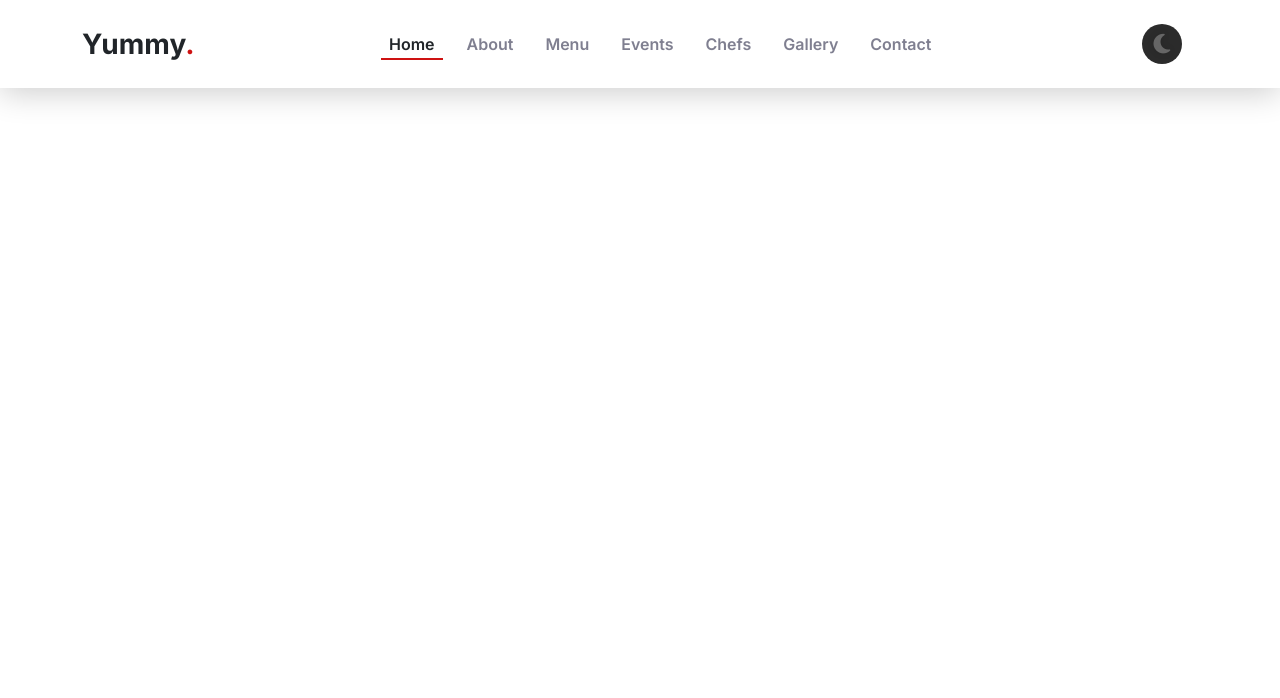
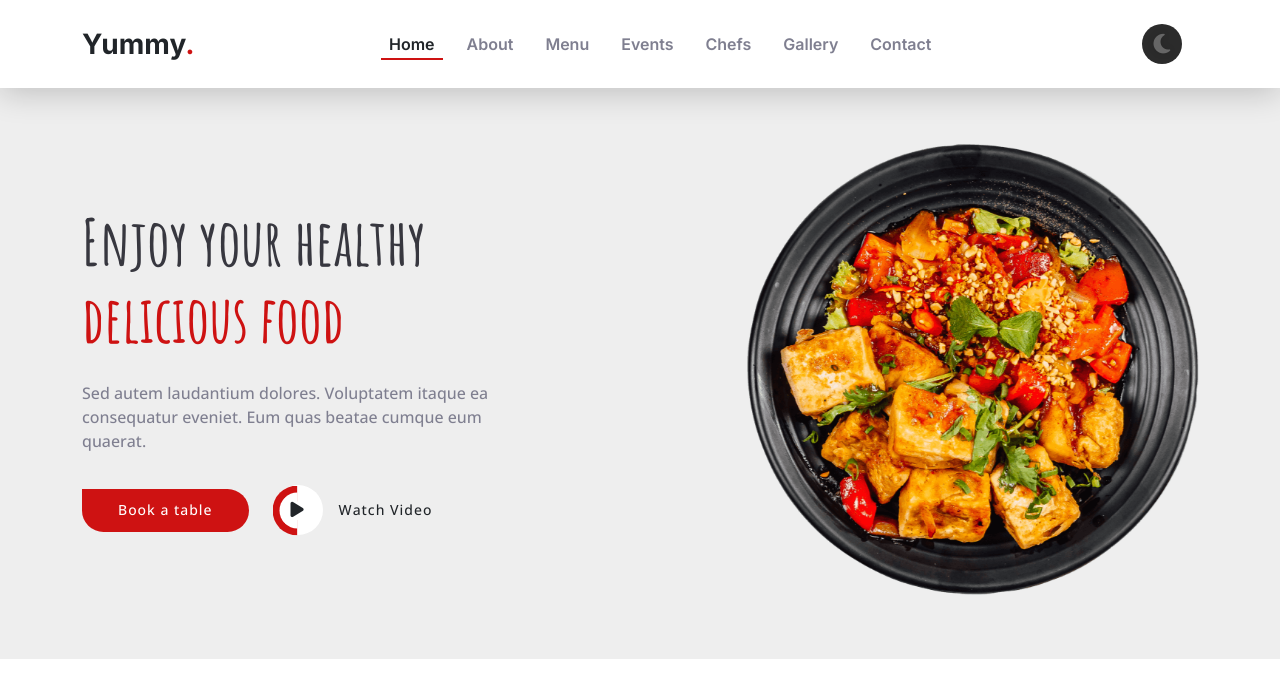
Before and after one commit to Mariam-Zeid/Yummy, a plain HTML site: page index.html in a window 1280 px wide. Drawn offline with nearby package versions, Linux system fonts and the light colour scheme.

Commit message:
Adding hero section

```diff
--- a/assets/css/all.css
+++ b/assets/css/all.css
@@ -1,4 +1,5 @@
 @import url(./variables.css);
 @import url(./base.css);
 @import url(./style.css);
+@import url(./animate.css);
 @import url(./queries.css);
--- /dev/null
+++ b/assets/css/animate.css
@@ -0,0 +1,3 @@
+#hero .animate__delay-2s {
+  animation-delay: .3s;
+}
--- a/assets/css/queries.css
+++ b/assets/css/queries.css
@@ -0,0 +1,26 @@
+/* Large desktops and laptops */
+@media (min-width: 1200px) {
+
+}
+
+/* Landscape tablets and medium desktops */
+@media (min-width: 992px) and (max-width: 1199px) {
+
+}
+
+/* Portrait tablets and small desktops */
+@media (min-width: 768px) and (max-width: 991px) {
+
+}
+
+/* Landscape phones and portrait tablets */
+@media (max-width: 767px) {
+  .heading-primary {
+  font-size: 50px;
+}
+}
+
+/* Portrait phones and smaller */
+@media (max-width: 480px) {
+
+}
--- a/assets/css/style.css
+++ b/assets/css/style.css
@@ -1,3 +1,32 @@
+/* ?========================== COMPONENTS ==========================? */
+.sect-bg {
+  background-color: var(--color-light-grey);
+}
+.heading-primary {
+  color: var(--color-secondary);
+  font-family: var(--font-primary);
+  font-size: 64px;
+  font-weight: 600;
+}
+.paragraph {
+  color: var(--color-tertiary);
+  font-family: var(--font-default);
+  font-weight: 500;
+  line-height: 1.5;
+}
+.main-btn {
+  font-weight: 500;
+  font-size: 0.875rem;
+  letter-spacing: 1px;
+  display: inline-block;
+  padding: 0.9rem 2.25rem;
+  border-radius: 0 100vh 100vh;
+  transition: 0.5s;
+  color: #fff;
+  background: var(--color-primary);
+  text-decoration: none;
+}
+
 /* ?========================== HEADER ==========================? */
 .header {
   background-color: var(--color-light);
@@ -129,3 +158,44 @@
   transition-delay: 0.8s;
   transform: scale(1) rotate(360deg);
 }
+
+/* ?========================== HERO SECTION ==========================? */
+#hero {
+  padding-top: 9rem;
+  padding-bottom: 4rem;
+}
+#hero .sub-heading-primary {
+  color: var(--color-primary);
+}
+#hero .video-btn {
+  font-weight: 500;
+  font-size: 0.875rem;
+  letter-spacing: 1px;
+  display: inline-block;
+  border-radius: 0 100vh 100vh;
+  transition: 0.5s;
+  color: var(--color-default);
+  text-decoration: none;
+}
+#hero .video-icon-wrapper {
+  width: 50px;
+  height: 50px;
+  background-color: var(--color-light);
+  border-radius: 50%;
+  position: relative;
+}
+
+#hero .video-icon-wrapper::after{
+  content: '';
+  position: absolute;
+  top: 0px;
+  left: 0px;
+  width: 100%;
+  height: 25px;
+
+  border-top-left-radius: 100vh;
+  border-top-right-radius: 100vh;
+  border: 7px solid var(--color-primary);
+  border-bottom: 0;
+  transform: rotate(270deg) translate(-13px,-13px);
+}
--- a/index.html
+++ b/index.html
@@ -22,6 +22,10 @@
   <link href="https://cdn.jsdelivr.net/npm/bootstrap@5.3.3/dist/css/bootstrap.min.css" rel="stylesheet"
     integrity="sha384-QWTKZyjpPEjISv5WaRU9OFeRpok6YctnYmDr5pNlyT2bRjXh0JMhjY6hW+ALEwIH" crossorigin="anonymous">
 
+
+  <!-- ?===================== Animate Style =====================? -->
+  <link rel="stylesheet" href="https://cdnjs.cloudflare.com/ajax/libs/animate.css/4.1.1/animate.min.css" />
+
   <!-- ?===================== CSS Files =====================? -->
   <link rel="stylesheet" href="assets/css/all.css">
 
@@ -32,7 +36,7 @@
 <body>
 
   <!-- ?===================== Header =====================? -->
-  <header class="header">
+  <header class="header position-fixed top-0 w-100">
     <nav class="navbar navbar-expand-lg">
       <div class="container">
         <a class="navbar-brand" href="#">yummy</a>
@@ -50,7 +54,7 @@
           <div class="offcanvas-body">
             <ul class="navbar-nav justify-content-center flex-grow-1 pe-3">
               <li class="nav-item">
-                <a class="nav-link active" aria-current="page" href="#">home</a>
+                <a class="nav-link active" aria-current="page" href="#hero">home</a>
               </li>
               <li class="nav-item">
                 <a class="nav-link" href="#">about</a>
@@ -83,7 +87,42 @@
   </header>
 
   <!-- ?===================== Main =====================? -->
-  <main class="main"></main>
+  <main class="main">
+
+    <!-- ?===================== Hero Section =====================? -->
+    <div id="hero" class="hero-section sect-bg">
+      <div class="container">
+        <div class="row gy-5 align-items-center justify-content-center justify-content-lg-between">
+          <div class="col-lg-5 order-1 order-lg-0 text-center text-lg-start">
+            <div class="content-box d-flex flex-column gap-3 animate__animated animate__fadeInUp animate__delay-2s">
+              <h1 class="heading-primary">
+                Enjoy your healthy
+                <span class="sub-heading-primary d-block">delicious food</span>
+              </h1>
+              <p class="paragraph">
+                Sed autem laudantium dolores. Voluptatem itaque ea consequatur eveniet. Eum quas
+                beatae cumque eum quaerat.
+              </p>
+              <div class="btn-gp d-flex gap-4 align-items-center justify-content-lg-start justify-content-center">
+                <a href="#" class="main-btn">Book a table</a>
+                <a href="#" class="video-btn d-flex align-items-center">
+                  <span class="video-icon-wrapper d-flex align-items-center justify-content-center me-3"><i
+                      class="fa-solid fa-play fa-lg video-icon"></i></span>
+                  <span class="text-capitalize">watch video</span>
+                </a>
+              </div>
+            </div>
+          </div>
+          <div class="col-lg-5 animate__animated animate__zoomIn animate__delay-2s">
+            <div class="img-hero-box order-0 order-lg-0">
+              <img src="assets/img/Hero Section/hero-img.png" alt="Dish filled with food" class="w-100">
+            </div>
+          </div>
+        </div>
+      </div>
+    </div>
+
+  </main>
 
   <!-- ?===================== Footer =====================? -->
   <footer class="footer"></footer>
```
Also changed, not shown: assets/img/Hero Section/hero-img.png (added).
